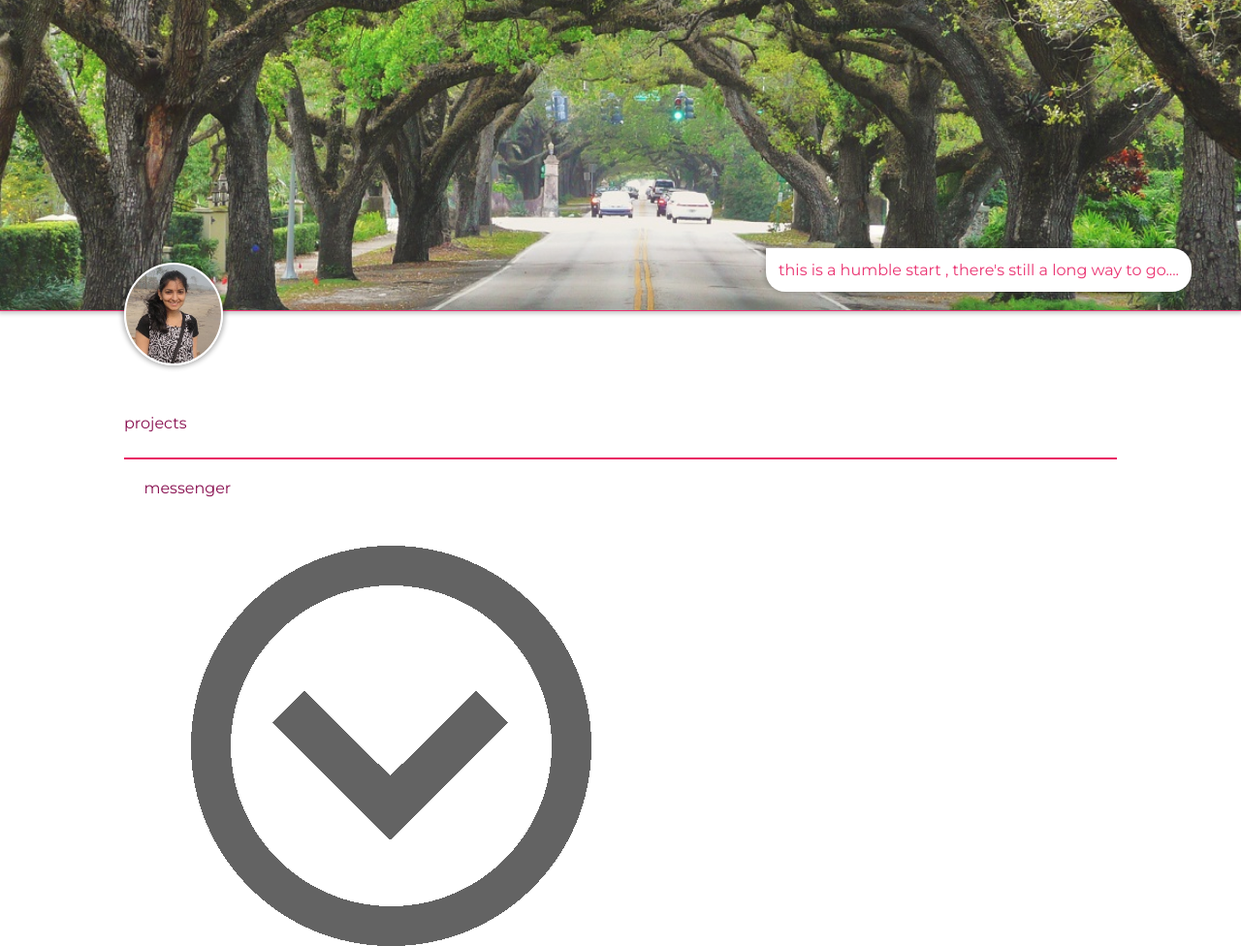
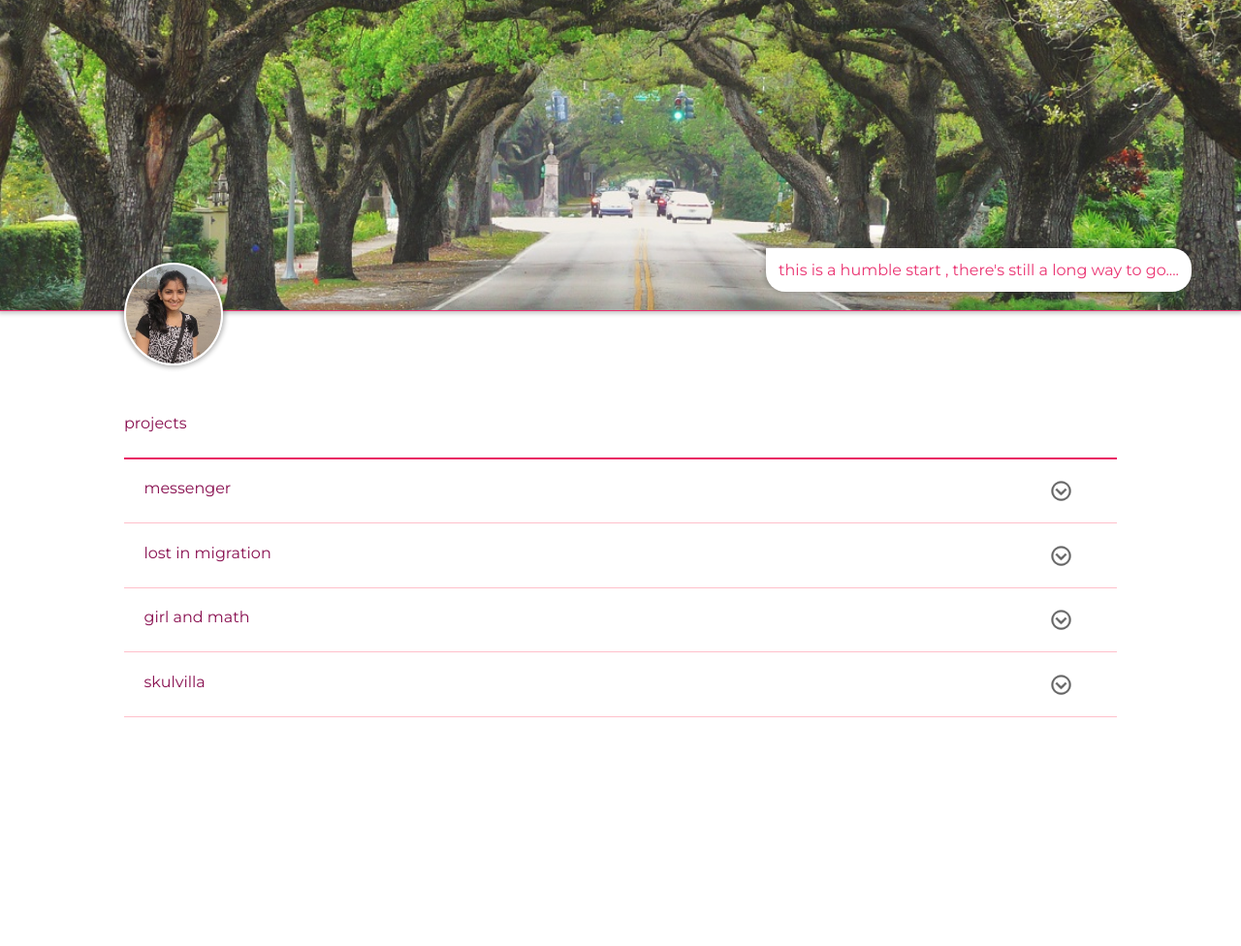
Before and after one commit to msoumya/msoumya.github.io, a plain HTML site: page index.html in a window 1280 px wide. Shown: the top 976 px of the page at 97% size. After the commit the page ends 804 px from the top, so only its background shows below. Drawn offline with nearby package versions, Linux system fonts and the light colour scheme.

Commit message:
'css_changes'

```diff
--- a/css/index.css
+++ b/css/index.css
@@ -82,19 +82,31 @@ body{
     position: relative;
     border-top:2px solid #E91E63;
     margin-bottom: 5%;
+    float: left;
 }
 
 .container .projects .header{
     width:100%;
+    float:left;
     padding-left: 10%;
     color:#880E4F;
 }
 
 .container .projects .project{
+    width:100%;
     padding:2%;
     color:#880E4F;
     cursor: pointer;
     border-bottom: 1px solid pink;
+    float: left;
+}
+
+.container .projects .project div{ float:left;width:70%;}
+.container .projects .project .symbol{ width:5%;float:right;}
+
+.container .projects .project .symbol img{
+    width:50%;
+    float:left;
 }
 
 ::-webkit-scrollbar {
```
